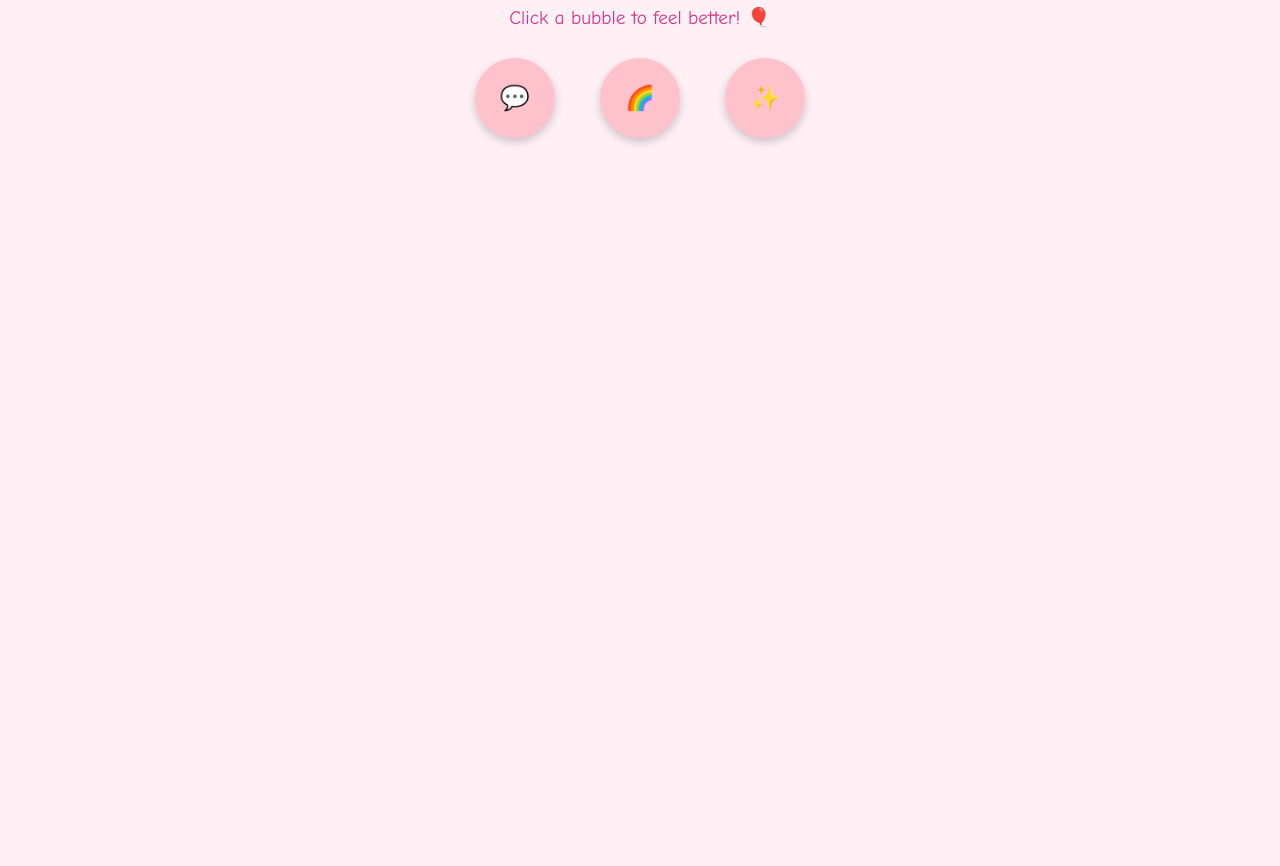
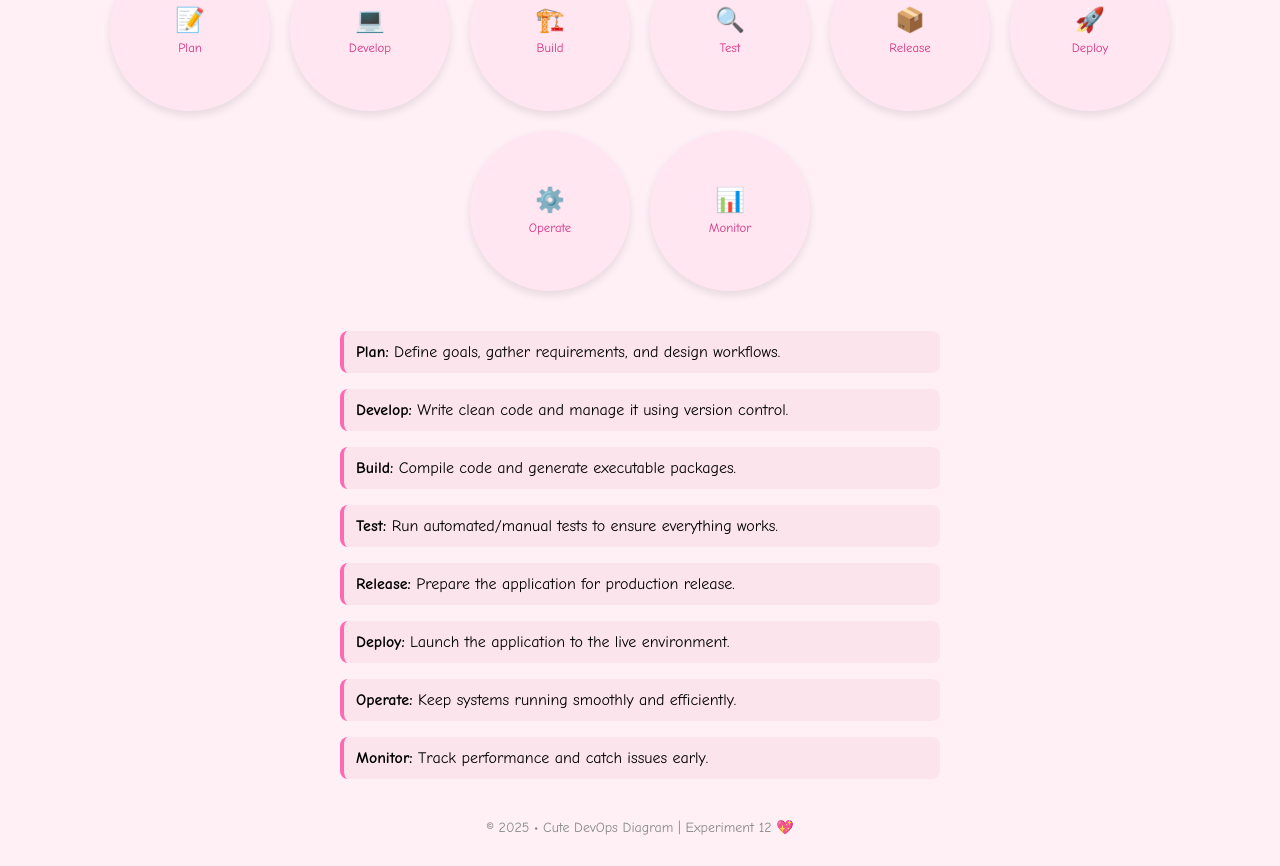
Before and after one commit to anneyosong0/deveOps-lifecycle, a plain HTML site: page index.html in a window 1280 px wide. Shown: the part 183-1049 px from the top of the page. Before the commit the page ends 800 px from the top, so only its background shows below. Drawn offline with Linux system fonts and the light colour scheme.

Commit message:
Update index.html

```diff
--- a/index.html
+++ b/index.html
@@ -2,75 +2,107 @@
 <html lang="en">
 <head>
   <meta charset="UTF-8">
-  <title>Mood Bubbles 💖</title>
+  <title>🌸 DevOps Lifecycle</title>
   <style>
     body {
       background: #fff0f5;
-      font-family: 'Comic Sans MS', cursive;
+      font-family: 'Comic Sans MS', cursive, sans-serif;
+      margin: 0;
+      padding: 30px;
       text-align: center;
-      padding-top: 100px;
     }
 
     h1 {
       color: #ff69b4;
+      font-size: 2.5rem;
     }
 
-    p {
-      color: #d63384;
-      font-size: 1.2rem;
+    .cycle {
+      display: flex;
+      flex-wrap: wrap;
+      justify-content: center;
+      margin-top: 30px;
+      gap: 20px;
     }
 
-    .bubble {
-      width: 80px;
-      height: 80px;
-      background: #ffc1cc;
+    .stage {
+      background: #ffe6f0;
+      padding: 20px;
       border-radius: 50%;
-      display: inline-block;
-      line-height: 80px;
-      font-size: 24px;
-      margin: 20px;
-      cursor: pointer;
-      animation: float 4s ease-in-out infinite;
-      box-shadow: 0 4px 10px rgba(0,0,0,0.2);
+      width: 120px;
+      height: 120px;
+      box-shadow: 0 4px 8px rgba(0,0,0,0.1);
+      display: flex;
+      flex-direction: column;
+      justify-content: center;
+      align-items: center;
+      transition: transform 0.3s ease;
     }
 
-    @keyframes float {
-      0%   { transform: translateY(0); }
-      50%  { transform: translateY(-20px); }
-      100% { transform: translateY(0); }
+    .stage:hover {
+      transform: scale(1.1);
     }
 
-    #messageBox {
-      margin-top: 30px;
-      font-size: 18px;
+    .stage span {
+      font-size: 1.5rem;
+    }
+
+    .stage small {
+      font-size: 0.8rem;
       color: #d63384;
+      margin-top: 6px;
+    }
+
+    .explanations {
+      margin-top: 40px;
+      text-align: left;
+      max-width: 600px;
+      margin-left: auto;
+      margin-right: auto;
+    }
+
+    .explanations p {
+      background: #fce4ec;
+      padding: 12px;
+      border-left: 4px solid #ff69b4;
+      border-radius: 8px;
+      margin-bottom: 10px;
+    }
+
+    footer {
+      margin-top: 40px;
+      color: #888;
+      font-size: 14px;
     }
   </style>
 </head>
 <body>
-  <h1>✨ Mood Bubbles ✨</h1>
-  <p>Click a bubble to feel better! 🎈</p>
+  <h1>🌼 DevOps Lifecycle 🌼</h1>
 
-  <div class="bubble" onclick="showMessage()">💬</div>
-  <div class="bubble" onclick="showMessage()">🌈</div>
-  <div class="bubble" onclick="showMessage()">✨</div>
+  <div class="cycle">
+    <div class="stage"><span>📝</span><small>Plan</small></div>
+    <div class="stage"><span>💻</span><small>Develop</small></div>
+    <div class="stage"><span>🏗️</span><small>Build</small></div>
+    <div class="stage"><span>🔍</span><small>Test</small></div>
+    <div class="stage"><span>📦</span><small>Release</small></div>
+    <div class="stage"><span>🚀</span><small>Deploy</small></div>
+    <div class="stage"><span>⚙️</span><small>Operate</small></div>
+    <div class="stage"><span>📊</span><small>Monitor</small></div>
+  </div>
 
-  <div id="messageBox"></div>
+  <div class="explanations">
+    <p><strong>Plan:</strong> Define goals, gather requirements, and design workflows.</p>
+    <p><strong>Develop:</strong> Write clean code and manage it using version control.</p>
+    <p><strong>Build:</strong> Compile code and generate executable packages.</p>
+    <p><strong>Test:</strong> Run automated/manual tests to ensure everything works.</p>
+    <p><strong>Release:</strong> Prepare the application for production release.</p>
+    <p><strong>Deploy:</strong> Launch the application to the live environment.</p>
+    <p><strong>Operate:</strong> Keep systems running smoothly and efficiently.</p>
+    <p><strong>Monitor:</strong> Track performance and catch issues early.</p>
+  </div>
 
-  <script>
-    const messages = [
-      "You're doing great! 🌟",
-      "Take a deep breath. 💨",
-      "You are loved. 💖",
-      "Keep going! You're amazing. 💪",
-      "Smile! 😊"
-    ];
-
-    function showMessage() {
-      const box = document.getElementById("messageBox");
-      const msg = messages[Math.floor(Math.random() * messages.length)];
-      box.innerText = msg;
-    }
-  </script>
+  <footer>
+    © 2025 • Cute DevOps Diagram | Experiment 12 💖
+  </footer>
 </body>
 </html>
```
